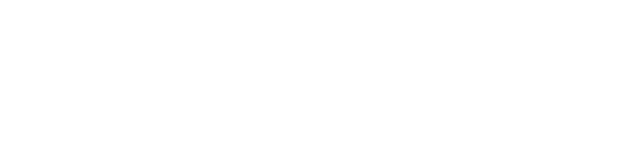
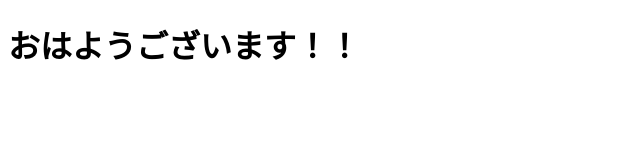
Before and after one commit to k-suematsu-jp/Yatsushiro3rdNight, a plain HTML site: page index.html in a window 1280 px wide. Shown: the whole page, without its empty margins (0-640 px from the left). Drawn offline with Linux system fonts and the light colour scheme.

Commit message:
add a1 tagg

```diff
--- a/index.html
+++ b/index.html
@@ -6,6 +6,6 @@
     <title>Document</title>
 </head>
 <body>
-
+    <h1>おはようございます！！</h1>
 </body>
 </html>
```
